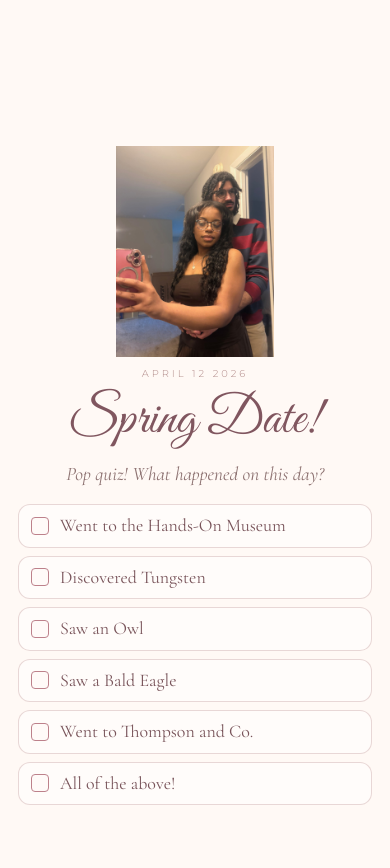
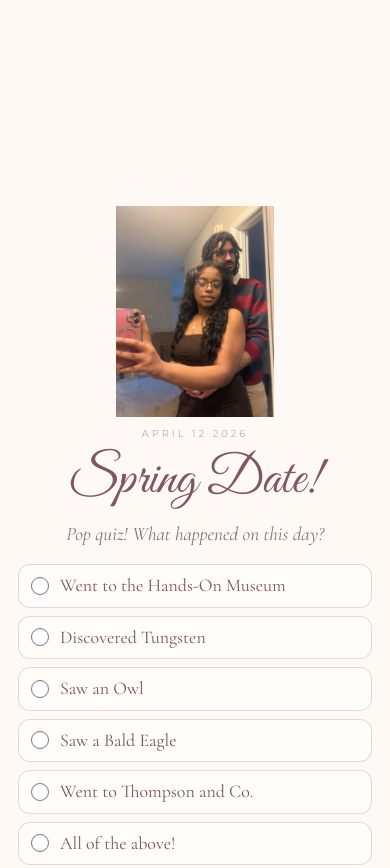
Before and after one commit to ddmayes/anniversary, a plain HTML site: page index.html in a window 390 px wide. Shown: the part 4940-5808 px from the top of the page. Drawn offline with nearby package versions, Linux system fonts and the light colour scheme.

Commit message:
more text

```diff
--- a/index.html
+++ b/index.html
@@ -104,7 +104,7 @@
             <div class="caption">
                 <span class="date">May 8 2026</span>
                 <h2>Texas</h2>
-                <p>So many memories this trip.</p>
+                <p>Proof that the sweetest sunshine follows the heaviest rain (in more ways than one). </p>
             </div>
         </section>
 
--- a/styles.css
+++ b/styles.css
@@ -222,24 +222,23 @@ body::before {
 
 /* INTERACTIVE MEMORY QUIZ */
 
+/* QUIZ MEMORY */
+
 .memory:has(.memory-quiz) {
     min-height: 100vh;
     min-height: 100svh;
     height: auto;
-    justify-content: flex-start;
-    padding-top: 30px;
+    justify-content: center;
+    padding-top: 40px;
     padding-bottom: 40px;
-    gap: 14px;
+    gap: 20px;
 }
 
+/* Keep image the same size as other memories */
 .memory:has(.memory-quiz) img {
-    max-height: 32vh;
-    max-height: 32svh;
+    max-height: 65vh;
+    max-height: 65svh;
     max-width: 85vw;
-}
-
-.memory:has(.memory-quiz) .caption {
-    flex-shrink: 0;
 }
 
 .memory-quiz {
@@ -250,23 +249,17 @@ body::before {
     gap: 10px;
     margin: 8px auto 0;
     flex-shrink: 0;
-    align-self: center;
 }
 
 .memory-quiz label {
     display: flex;
-    flex-direction: row;
     align-items: center;
-    justify-content: flex-start;
     gap: 14px;
     width: 100%;
-    flex-shrink: 0;
     padding: 12px 16px;
-
     border: 1px solid rgba(180, 130, 130, 0.3);
     border-radius: 12px;
     background: rgba(255, 255, 255, 0.5);
-
     font-family: 'Cormorant Garamond', serif;
     font-size: 1.3rem;
     line-height: 1.2;
@@ -279,39 +272,30 @@ body::before {
     border-color: #bd818b;
 }
 
-.memory-quiz input {
-    appearance: none;
-    -webkit-appearance: none;
-    flex-shrink: 0;
-    width: 19px;
-    height: 19px;
-    border: 1px solid #bd818b;
-    border-radius: 4px;
-    background: #fffaf8;
-    cursor: pointer;
-}
+/* Keep your existing input and quiz-message styles */
 
-.memory-quiz input:checked {
-    background: #bd818b;
-    border-color: #bd818b;
-}
+/* MOBILE */
+@media (max-width: 600px) {
+    .memory:has(.memory-quiz) {
+        padding: 30px 18px 40px;
+        gap: 16px;
+    }
 
-.memory-quiz input:checked::after {
-    content: "✓";
-    display: block;
-    color: white;
-    font-size: 14px;
-    text-align: center;
-    line-height: 18px;
-}
+    .memory:has(.memory-quiz) img {
+        max-height: 52svh;
+        max-width: 92vw;
+    }
 
-.quiz-message {
-    width: 100%;
-    text-align: center;
-    margin-top: 8px;
-    font-family: 'Great Vibes', cursive;
-    font-size: 2rem;
-    color: #bd818b;
+    .memory-quiz {
+        width: 100%;
+        gap: 8px;
+    }
+
+    .memory-quiz label {
+        font-size: 1.12rem;
+        padding: 10px 12px;
+        gap: 11px;
+    }
 }
 
 /* MOBILE */
```
